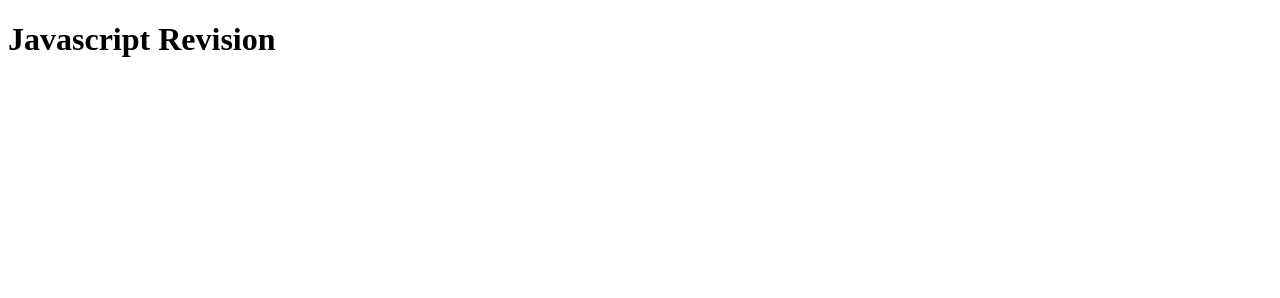
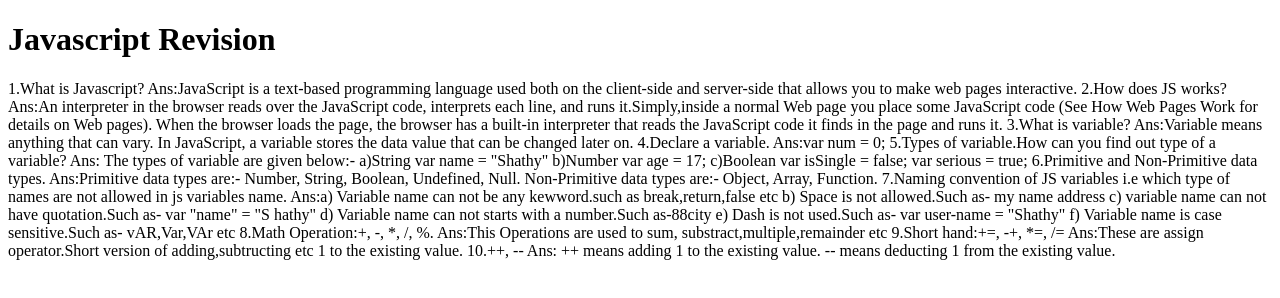
Before and after one commit to SheuliAkterShathy/javascript-revision, a plain HTML site: page index.html in a window 1280 px wide. Drawn offline with Linux system fonts and the light colour scheme.

Commit message:
variables array

```diff
--- a/index.html
+++ b/index.html
@@ -8,5 +8,57 @@
 </head>
 <body>
     <h1>Javascript Revision</h1>
+
+
+    1.What is Javascript?
+    Ans:JavaScript is a text-based programming language used both on the client-side and server-side that allows you to make web pages interactive.
+
+    2.How does JS works?
+    Ans:An interpreter in the browser reads over the JavaScript code, interprets each line, and runs it.Simply,inside a normal Web page you place some JavaScript code (See How Web Pages Work for details on Web pages). When the browser loads the page, the browser has a built-in interpreter that reads the JavaScript code it finds in the page and runs it.
+
+    3.What is variable?
+    Ans:Variable means anything that can vary. In JavaScript, a variable stores the data value that can be changed later on.
+
+    4.Declare a variable.
+    Ans:var num = 0;
+
+    5.Types of variable.How can you find out type of a variable?
+    Ans: The types of variable are given below:-
+      a)String
+       var name = "Shathy"
+
+      b)Number
+       var age = 17;
+
+     c)Boolean
+       var isSingle = false;
+       var serious = true;
+
+     6.Primitive and Non-Primitive data types.
+     Ans:Primitive data types are:-
+         Number, String, Boolean, Undefined, Null.
+         Non-Primitive data types are:-
+         Object, Array, Function.
+
+     7.Naming convention of JS variables i.e which type of names are not allowed in js variables name.
+     Ans:a) Variable name can not be any kewword.such as break,return,false etc
+         b) Space is not allowed.Such as- my name address
+         c) variable name can not have quotation.Such as- var "name" = "S hathy"
+         d) Variable name can not starts with a number.Such as-88city
+         e) Dash is not used.Such as- var user-name = "Shathy"
+         f) Variable name is case sensitive.Such as- vAR,Var,VAr etc
+
+     8.Math Operation:+, -, *, /, %.
+     Ans:This Operations are used to sum, substract,multiple,remainder etc
+
+     9.Short hand:+=, -+, *=, /=
+     Ans:These are assign operator.Short version of adding,subtructing etc 1 to the existing value.
+
+     10.++, --
+     Ans: ++ means adding 1 to the existing value.
+          -- means deducting 1 from the existing value.
+
+
+
 </body>
 </html>
```
Also changed, not shown: index.js (+77 -0 lines).
